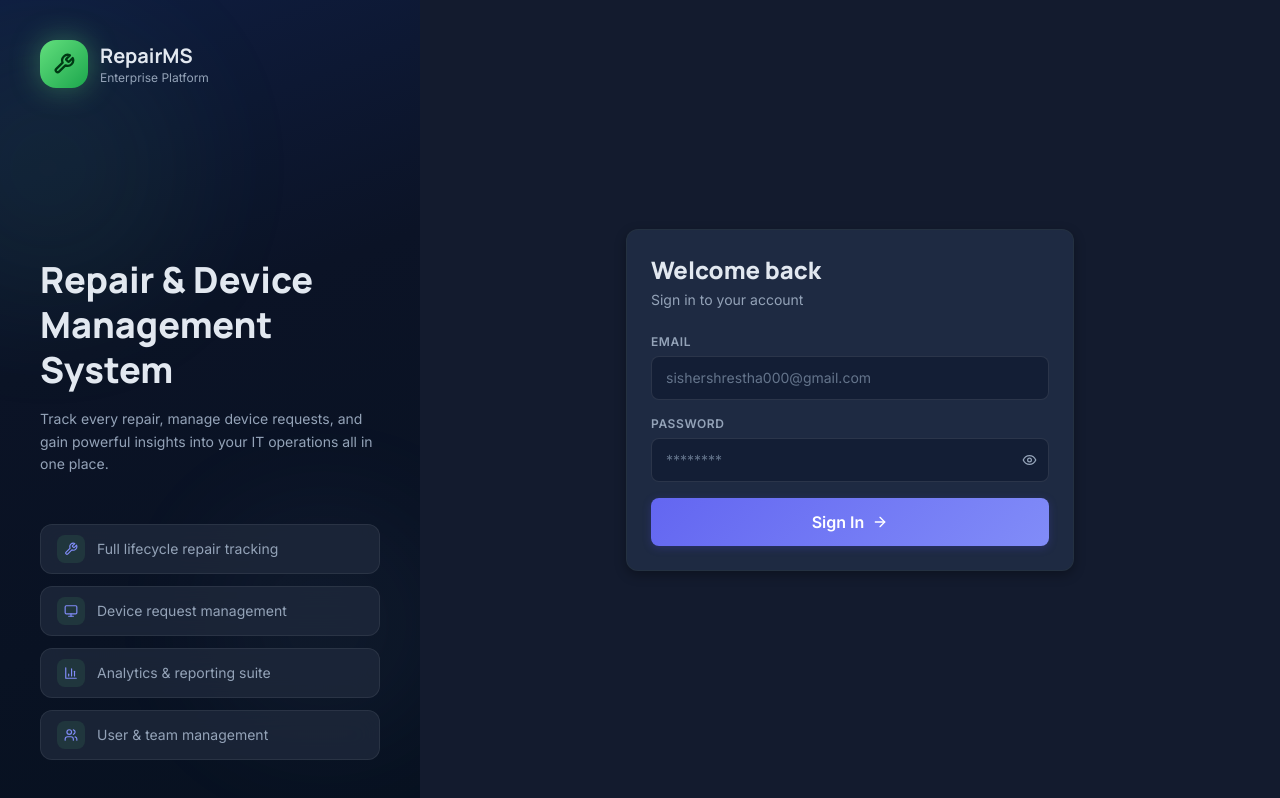
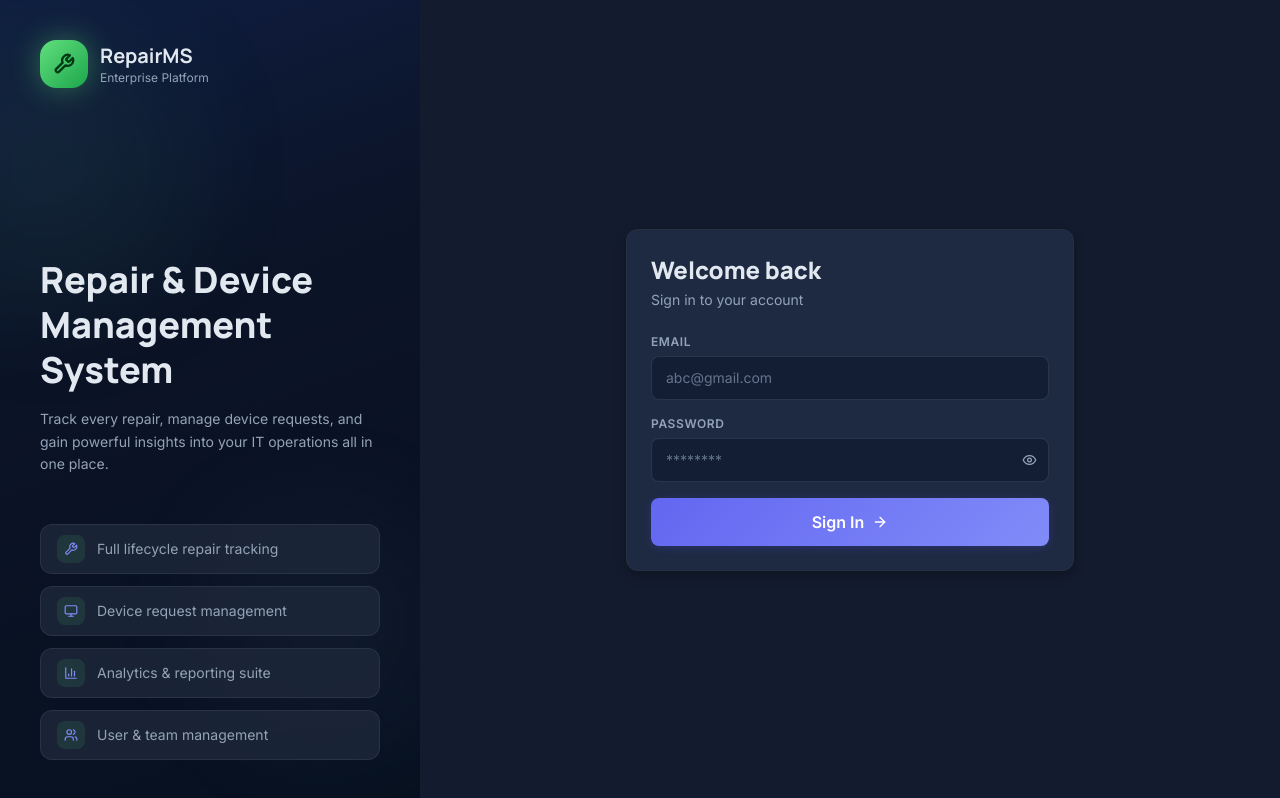
Before and after one commit to Sishir-Stha/Rms-Frontend, a React (Vite) app: page /login in a window 1280 px wide. Built offline with nearby package versions, Linux system fonts and the light colour scheme.

Commit message:
minor changes

```diff
--- a/src/pages/Login.tsx
+++ b/src/pages/Login.tsx
@@ -147,7 +147,7 @@ export default function Login() {
                   value={email}
                   onChange={(event) => setEmail(event.target.value)}
                   className="input-field"
-                  placeholder="sishershrestha000@gmail.com"
+                  placeholder="abc@gmail.com"
                   required
                   autoComplete="email"
                 />
```
Also changed, not shown: 1 other file (tests, documents, lock files or other folders).
